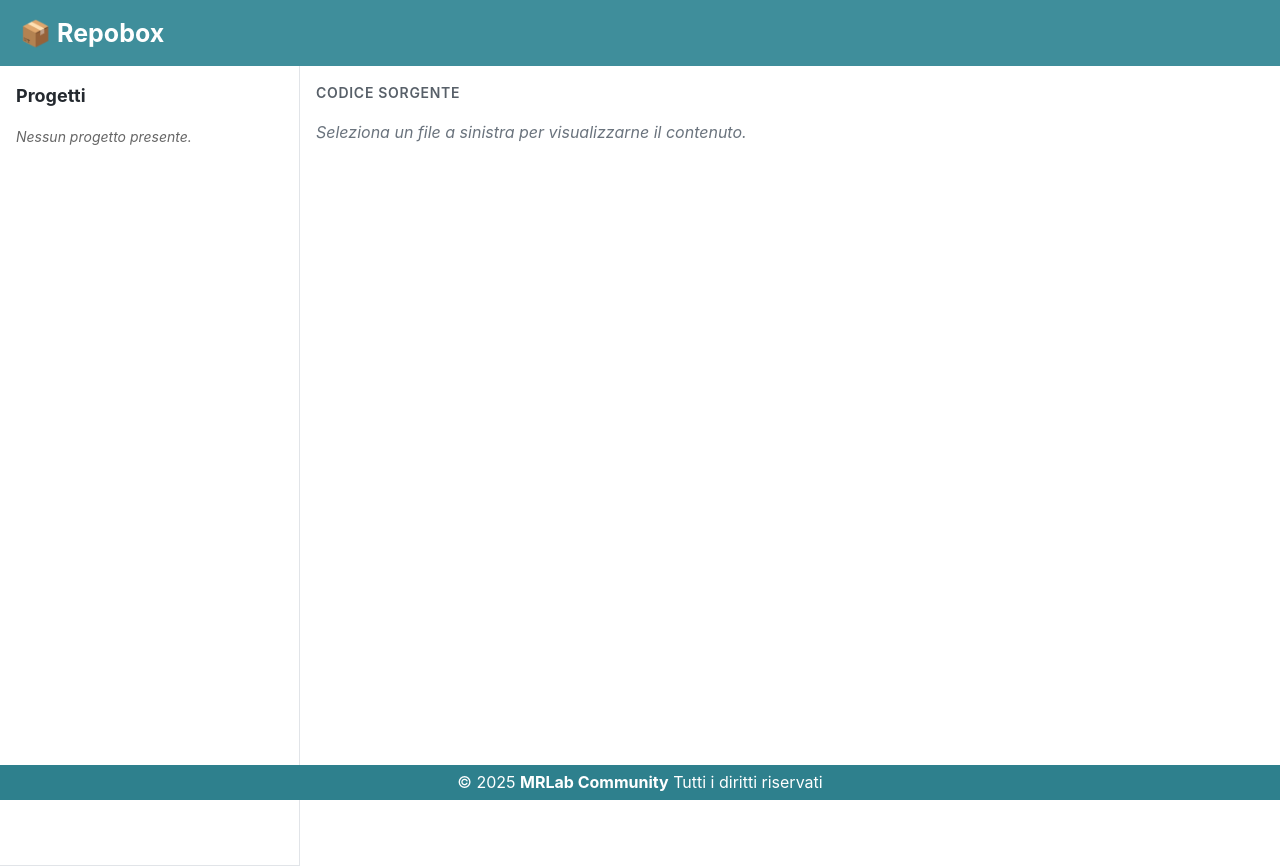
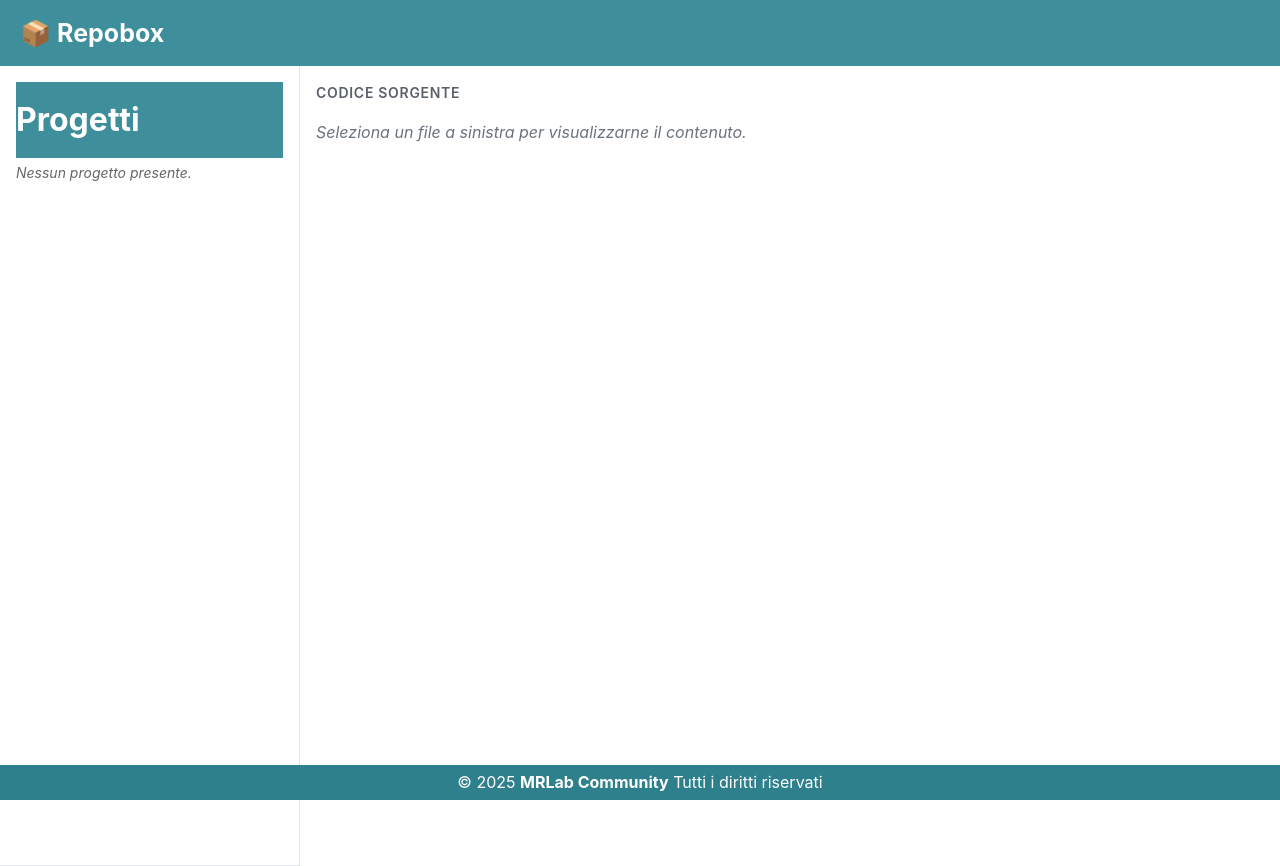
Before and after one commit to MRLab-Community/repobox-sync, a PHP site: page /repo.php in a window 1280 px wide. Run offline with PHP 8.4, Linux system fonts and the light colour scheme; some libraries are stand-ins or nearby versions.

Commit message:
Update repo.php

```diff
--- a/repo.php
+++ b/repo.php
@@ -371,7 +371,7 @@ html:active ::-webkit-scrollbar-track {
   <button onclick="topFunction()" id="myBtn" title="Vai Su">⤴️</button>
   <div class="container">
     <div class="sidebar">
-      <div class="header">
+      <div class="site-header">
         <h1>Progetti</h1>
         <button id="closeSidebar" class="close-sidebar" aria-label="Chiudi menu">✕</button>
         <?php if ($loggedIn): ?>
@@ -923,4 +923,5 @@ function topFunction() {
         <p>&copy; <script>document.write(new Date().getFullYear());</script> <a href="https://mrlab.altervista.org/" target="_blank" style="text-decoration: none; color: #fff; font-weight: bold;">MRLab Community</a> Tutti i diritti riservati</p>
     </footer>
 </body>
+
 </html>
```
